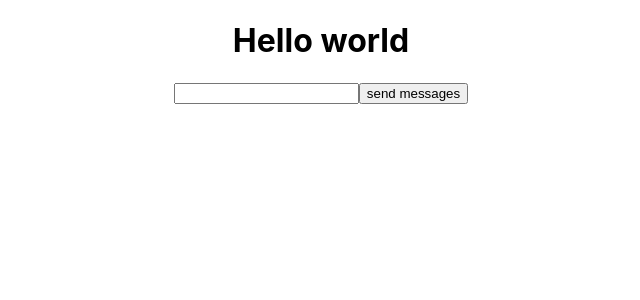
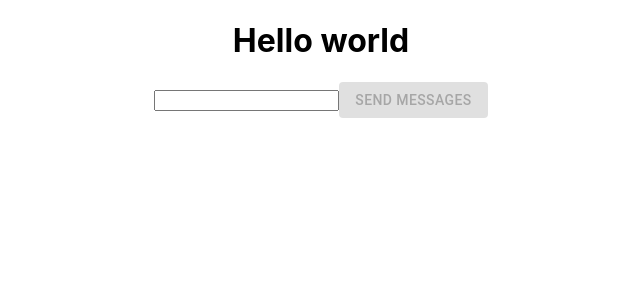
Before and after one commit to Elir-Mahad/msn, a React (Create React App) app: page / in a window 1280 px wide. Shown: the top 300 px of the page, without its empty margins (319-959 px from the left). Built offline with nearby package versions, Linux system fonts and the light colour scheme.

Commit message:
added material ui button

```diff
--- a/package.json
+++ b/package.json
@@ -3,6 +3,7 @@
   "version": "0.1.0",
   "private": true,
   "dependencies": {
+    "@material-ui/core": "^4.11.0",
     "@testing-library/jest-dom": "^4.2.4",
     "@testing-library/react": "^9.5.0",
     "@testing-library/user-event": "^7.2.1",
--- a/src/App.js
+++ b/src/App.js
@@ -1,4 +1,6 @@
 import React, { useState } from "react";
+import { Button } from "@material-ui/core";
+
 import "./App.css";
 
 function App() {
@@ -47,14 +49,25 @@ function App() {
 					onChange={(event) => setInput(event.target.value)}
 				/>
 				{/* button */}
-				<button type="submit" onClick={sendMessage}>
+				{/* button is from material ui */}
+				<Button
+					disabled={!input}
+					// If nothing is typed in the input field, then disable the button.
+					// So if i press enter, or press the button, without typing anything then the form won't respond.
+					// This ensures that empty strings (from pressing enter without typing) won't be pushed into the messages array
+					variant="contained"
+					color="primary"
+					type="submit"
+					onClick={sendMessage}
+				>
 					send messages
-				</button>
+				</Button>
 			</form>
 			{/* messages themselves */}
-			{/* adding submit="type" and wrapping the input and button in a form tag,
-      allows us to send a message, by pressing the enter after we finish typing
-      in the input field. */}
+			{/* To be able to send messages by pressing enter after we finish typing, we have to:
+      [a] add submit="type" to the button
+      [b] wrap the input and button in a form tag
+      [c] add event.preventdefault line to stop form from refreshing */}
 
 			{messages.map((message) => (
 				// loop through the messages array and
```
Also changed, not shown: 1 other file (tests, documents, lock files or other folders).
